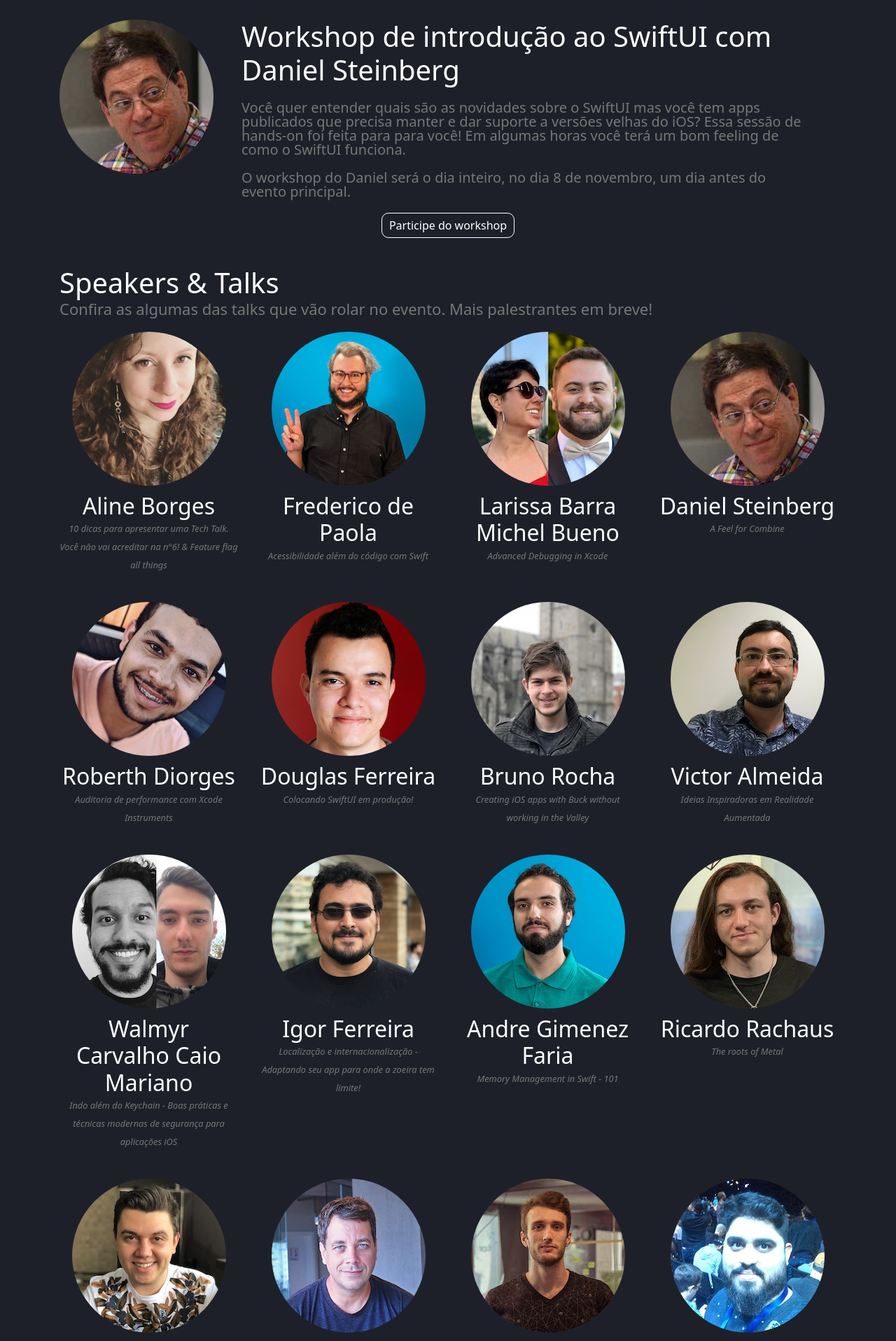
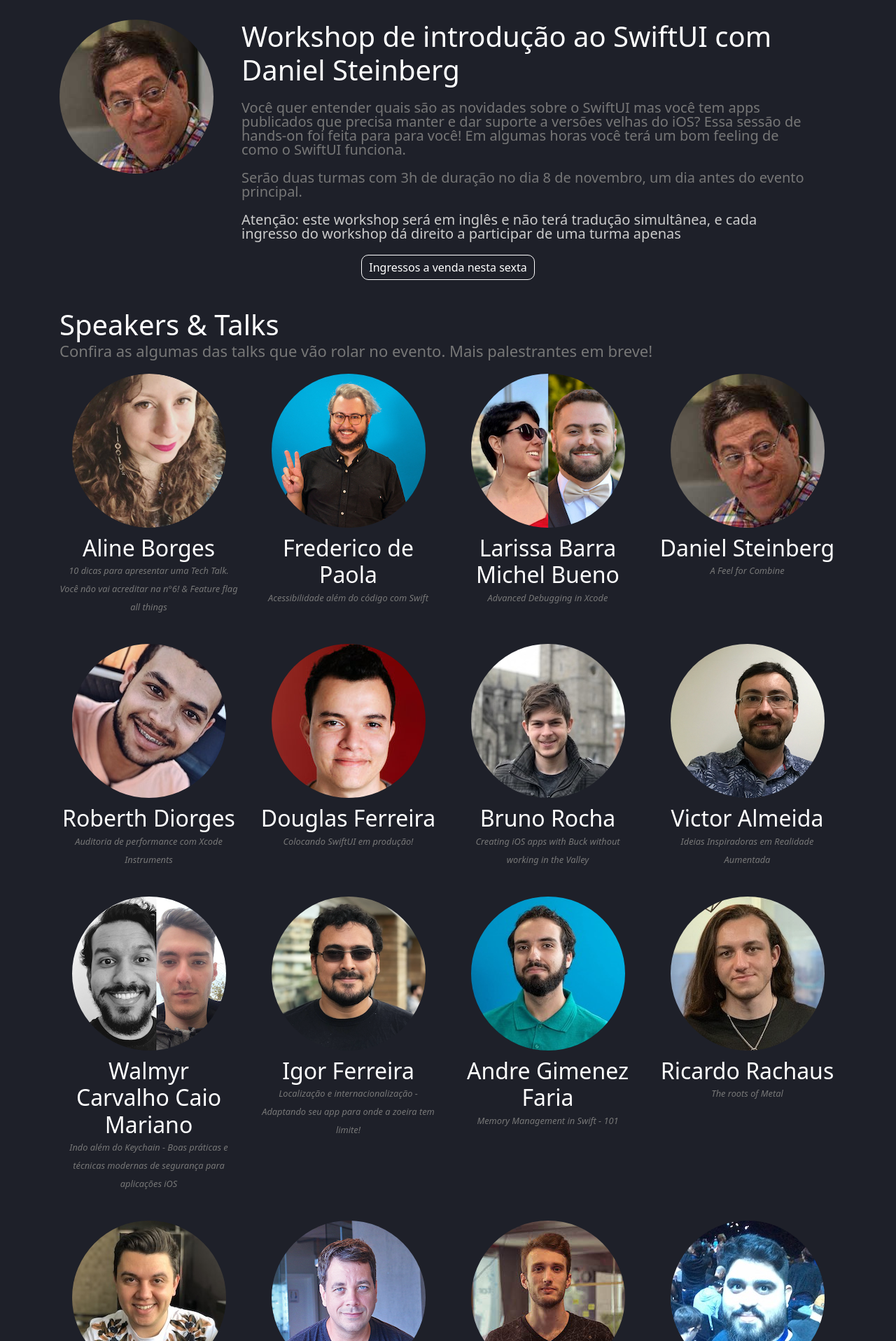
Before and after one commit to CocoaHeadsConference/CocoaHeadsConference.github.io, a Jekyll site: the page built from index.html, in a window 1280 px wide. Shown: the part 972-2888 px from the top of the page at 70% size. Built offline with Jekyll 4.4.1, drawn with Linux system fonts in a browser that asks for light colours.

Commit message:
Atualiza informações do workshop

```diff
--- a/_data/2019/i18n/workshop.json
+++ b/_data/2019/i18n/workshop.json
@@ -2,13 +2,15 @@
     "pt": {
         "workshop": "Workshop de introdução ao SwiftUI com Daniel Steinberg",
         "description": "Você quer entender quais são as novidades sobre o SwiftUI mas você tem apps publicados que precisa manter e dar suporte a versões velhas do iOS? Essa sessão de hands-on foi feita para para você! Em algumas horas você terá um bom feeling de como o SwiftUI funciona.",
-        "tickets": "O workshop do Daniel será o dia inteiro, no dia 8 de novembro, um dia antes do evento principal.",
-        "buytickets": "Participe do workshop"
+        "tickets": "Serão duas turmas com 3h de duração no dia 8 de novembro, um dia antes do evento principal.",
+        "buytickets": "Ingressos a venda nesta sexta",
+        "notranslation": "Atenção: este workshop será em inglês e não terá tradução simultânea, e cada ingresso do workshop dá direito a participar de uma turma apenas"
     },
     "en": {
         "workshop": "Intro to SwiftUI Workshop with Daniel Steinberg",
         "description": "You’d like to see what all the fuss is about SwiftUI but you have shipping apps to maintain and you have to support older iOS releases. This fast-paced, hands-on tutorial is the workshop for you! In a few hours you will get a feel for how SwiftUI works.",
         "tickets": "Daniel's workshop will be on November 8th, NSBrazil's workshop day, a day before the main event starts.",
-        "buytickets": "Join the workshop"
+        "buytickets": "Tickets for the workshop on sale this friday",
+        "notranslation": "Attention: each ticket for the workshop is for a single workshop session"
     }
 }
--- a/_includes/index/workshop.html
+++ b/_includes/index/workshop.html
@@ -9,6 +9,7 @@
             <h1>{{t.workshop}}</h1>
             <p>{{t.description}}</p>
             <p>{{t.tickets}}</p>
+            <p><span>{{t.notranslation}}</span></p>
         </div>
     </div>
 
--- a/_sass/index/workshop.scss
+++ b/_sass/index/workshop.scss
@@ -32,6 +32,11 @@
             font-size: 20px;
             line-height: 20px;
         }
+
+        span {
+            margin-top: 20px;
+            color: #CCCCCC;
+        }
     }
 
     a {
```
